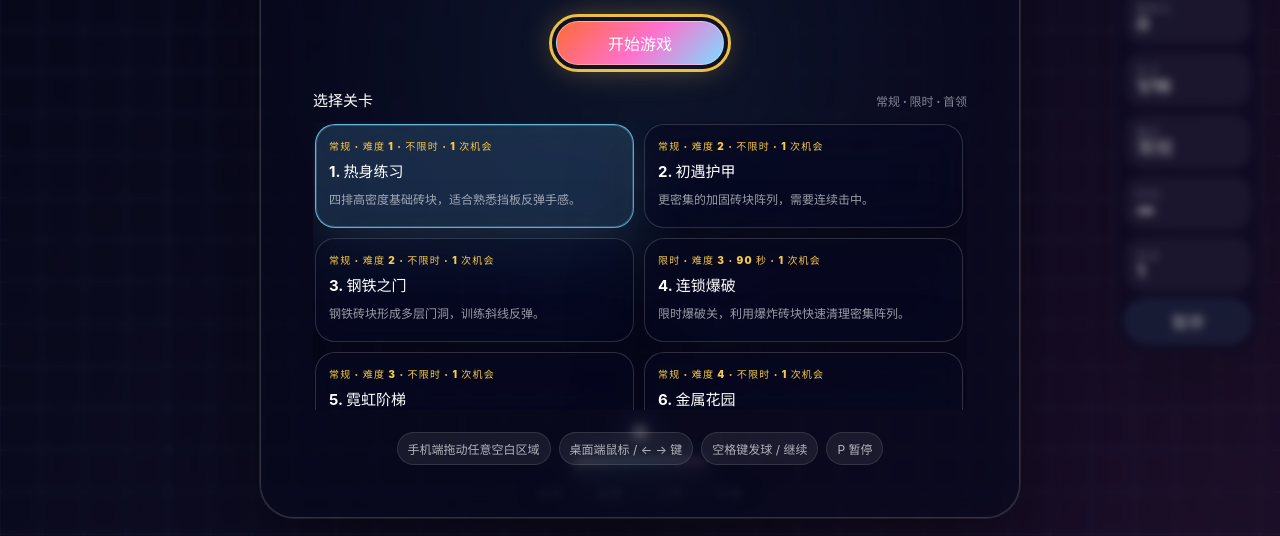
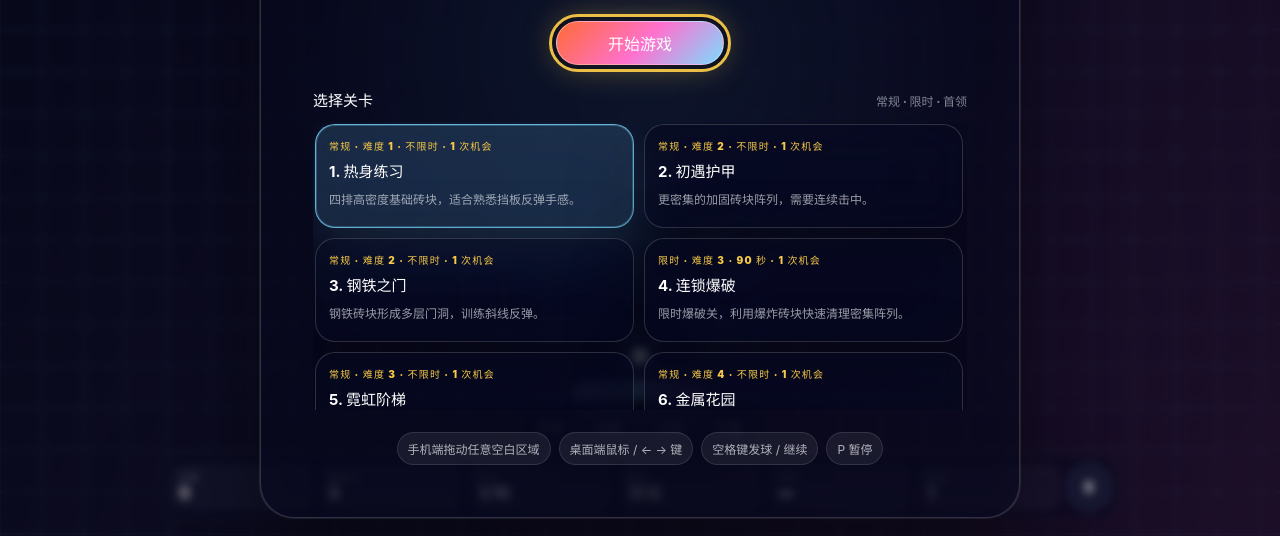
Before and after one commit to turbobo/breakout-iso, a website built with Vite: page index.html in a window 1280 px wide. Shown: the part 264-800 px from the top of the page. Built offline with nearby package versions, Linux system fonts and the light colour scheme.

Commit message:
style(ui): 调整PC端和移动端HUD底部布局样式
- PC端HUD底部横向面板居中，设置底部间距16px，最大宽度960px
- 道具栏独立放置于分数菜单上方，底部间距设置为82px
- 砖块布局使用全画布宽度，调整底部预留空间为144px，避免挡板和弹球进入HUD区域
- 移动端HUD底部横向面板和道具栏分别设置预留空间，防止遮挡挡板和弹球
- 优化icon-button样式及按钮字体大小与边距
- 更新单元测试，确保关卡砖块布局符合新的画布宽度限制

```diff
--- a/src/game.ts
+++ b/src/game.ts
@@ -50,9 +50,9 @@ const gameConfig = {
   minBoardHeight: 520,
   mobileBreakpoint: 720,
   mobileBottomDockHeight: 184,
-  desktopBottomDockHeight: 0,
+  desktopBottomDockHeight: 144,
   mobileControlDockHeight: 228,
-  desktopControlDockHeight: 68,
+  desktopControlDockHeight: 144,
   bossPulseSpeedMultiplier: 1.08,
   defaultBossSkillIntervalSeconds: 8,
   brickCollisionCellSize: 96,
--- a/src/levels/level-data.ts
+++ b/src/levels/level-data.ts
@@ -211,8 +211,7 @@ export function getLevelSummaries(): LevelSummary[] {
 export function createLevelBricks(levelIndex: number, boardWidth: number): Brick[] {
   const definition = getLevelDefinition(levelIndex)
   const columns = Math.max(...definition.pattern.map((row) => row.length))
-  const desktopHudSafeInset = boardWidth > 720 ? 184 : 0
-  const playfieldWidth = boardWidth - desktopHudSafeInset
+  const playfieldWidth = boardWidth
   const brickGap = clampLayoutValue(playfieldWidth * 0.009, 4, 6)
   const horizontalMargin = clampLayoutValue(playfieldWidth * 0.04, 12, 44)
   const availableGridWidth = playfieldWidth - horizontalMargin * 2
--- a/src/style.css
+++ b/src/style.css
@@ -64,40 +64,40 @@ button {
 
 .top-hud {
   position: absolute;
-  top: 50%;
-  right: 18px;
+  bottom: 16px;
+  left: 50%;
   z-index: 3;
   display: grid;
-  grid-template-columns: 1fr;
-  gap: 8px;
-  align-items: stretch;
-  width: 148px;
-  padding: 10px;
-  border-radius: 28px;
-  transform: translateY(-50%);
+  grid-template-columns: repeat(6, minmax(0, 1fr)) 44px;
+  gap: 6px;
+  width: calc(100vw - 32px);
+  max-width: 960px;
+  padding: 8px;
+  border-radius: 22px;
+  transform: translateX(-50%);
 }
 
 .hud-item {
   min-width: 0;
-  padding: 10px 12px;
-  border-radius: 18px;
-  background: rgba(255, 255, 255, 0.08);
+  padding: 8px 10px;
+  border-radius: 14px;
+  background: rgba(255, 255, 255, 0.06);
 }
 
 .hud-item span {
   display: block;
-  color: rgba(248, 251, 255, 0.56);
-  font-size: 10px;
+  color: rgba(248, 251, 255, 0.5);
+  font-size: 9px;
   font-weight: 900;
-  letter-spacing: 0.18em;
+  letter-spacing: 0.16em;
   text-transform: uppercase;
 }
 
 .hud-item strong {
   display: block;
   color: #ffffff;
-  font-size: 18px;
-  line-height: 1.05;
+  font-size: 17px;
+  line-height: 1.1;
 }
 
 .icon-button,
@@ -115,9 +115,17 @@ button {
 
 .icon-button {
   width: 100%;
-  padding: 0 17px;
-  border: 1px solid rgba(124, 219, 255, 0.36);
-  background: rgba(124, 219, 255, 0.13);
+  min-height: 38px;
+  padding: 0;
+  border: 1px solid rgba(124, 219, 255, 0.3);
+  background: rgba(124, 219, 255, 0.1);
+  font-size: 0;
+}
+
+.icon-button::before {
+  content: 'Ⅱ';
+  font-size: 16px;
+  font-weight: 900;
 }
 
 .primary-button {
@@ -157,7 +165,7 @@ button {
 
 .powerup-bar {
   position: absolute;
-  bottom: 16px;
+  bottom: 82px;
   left: 50%;
   z-index: 3;
   display: flex;
```
Also changed, not shown: docs/technical-plan.md (+3 -1 lines), src/levels/level-data.test.ts (+5 -7 lines).
